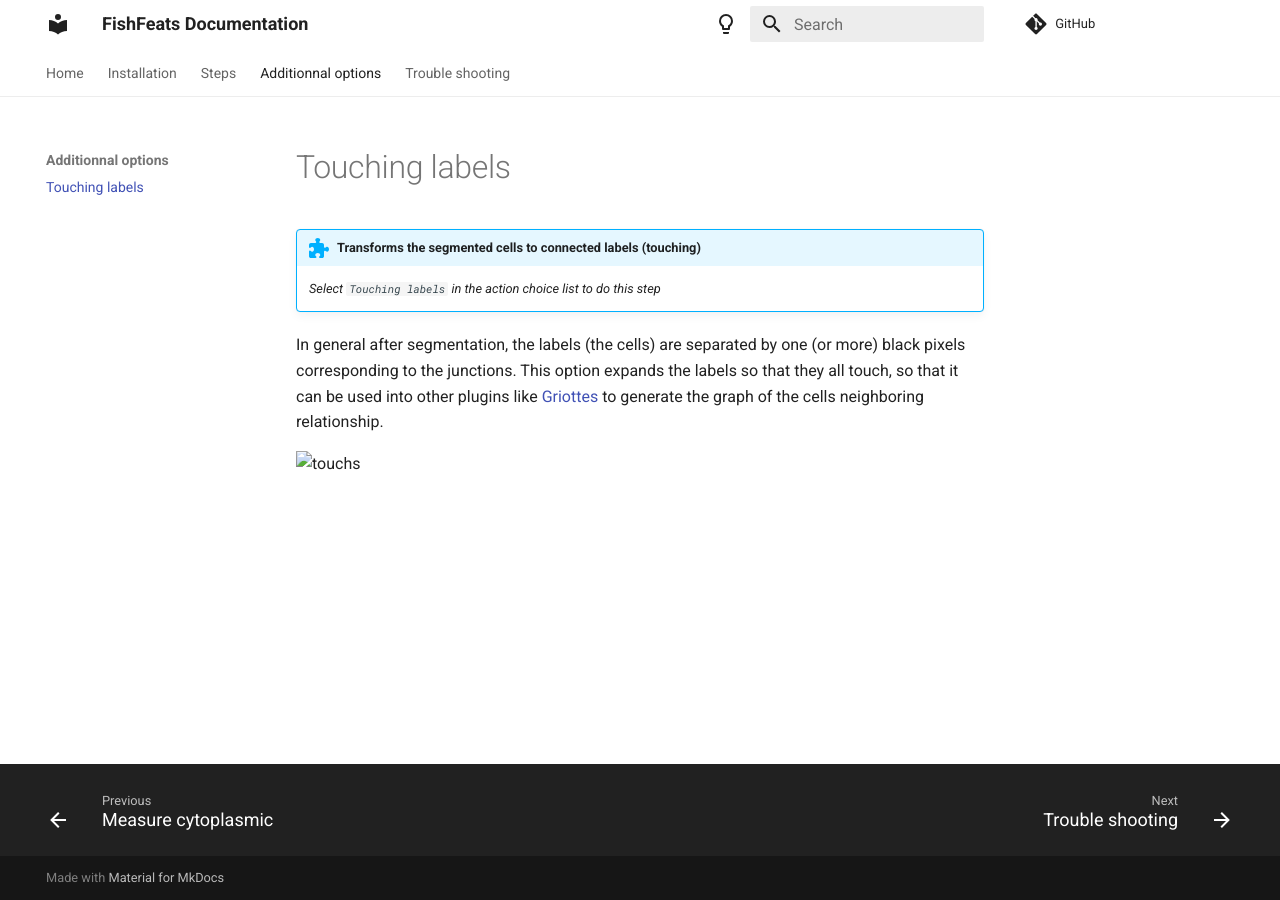
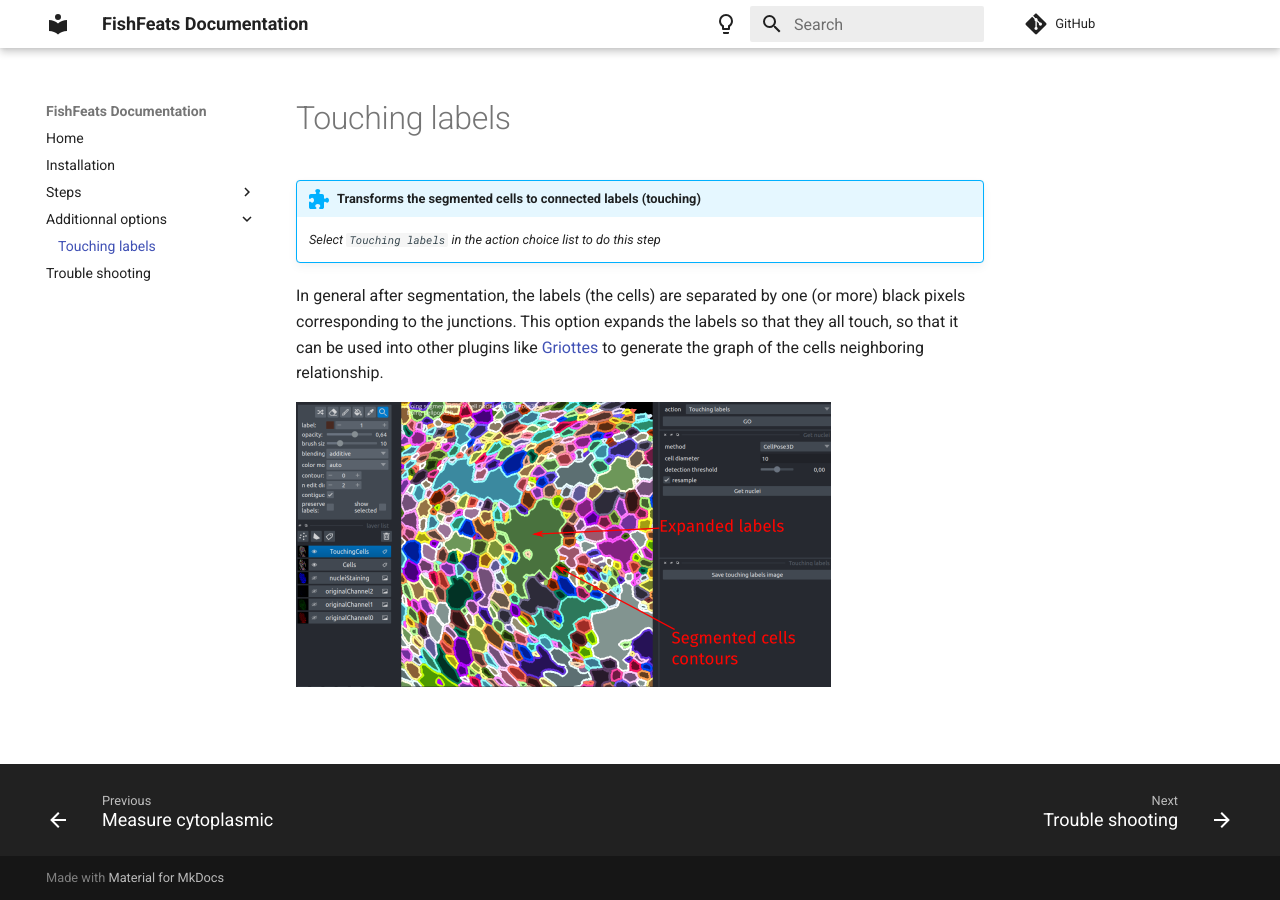
Before and after one commit to gletort/FishFeats, an MkDocs documentation site: the page built from docs/Touching-labels.md, in a window 1280 px wide. Built offline with MkDocs 1.6.1 and Material for MkDocs 9.7.7, drawn with Linux system fonts in a browser that asks for light colours; comment, search, counter and statistics services are not loaded.

Commit message:
doc tabs

```diff
--- a/docs/Touching-labels.md
+++ b/docs/Touching-labels.md
@@ -3,4 +3,4 @@
 
 In general after segmentation, the labels (the cells) are separated by one (or more) black pixels corresponding to the junctions. This option expands the labels so that they all touch, so that it can be used into other plugins like [Griottes](https://github.com/BaroudLab/napari-griottes) to generate the graph of the cells neighboring relationship.
 
-![touchs](docs/touchs.png)
+![touchs](imgs/touchs.png)
--- a/mkdocs.yml
+++ b/mkdocs.yml
@@ -20,7 +20,7 @@ theme:
     name: material
     features:
         - navigation.footer
-        - navigation.tabs
+          #- navigation.tabs
     color_mode: dark
     palette:
         # Palette toggle for dark mode
```
